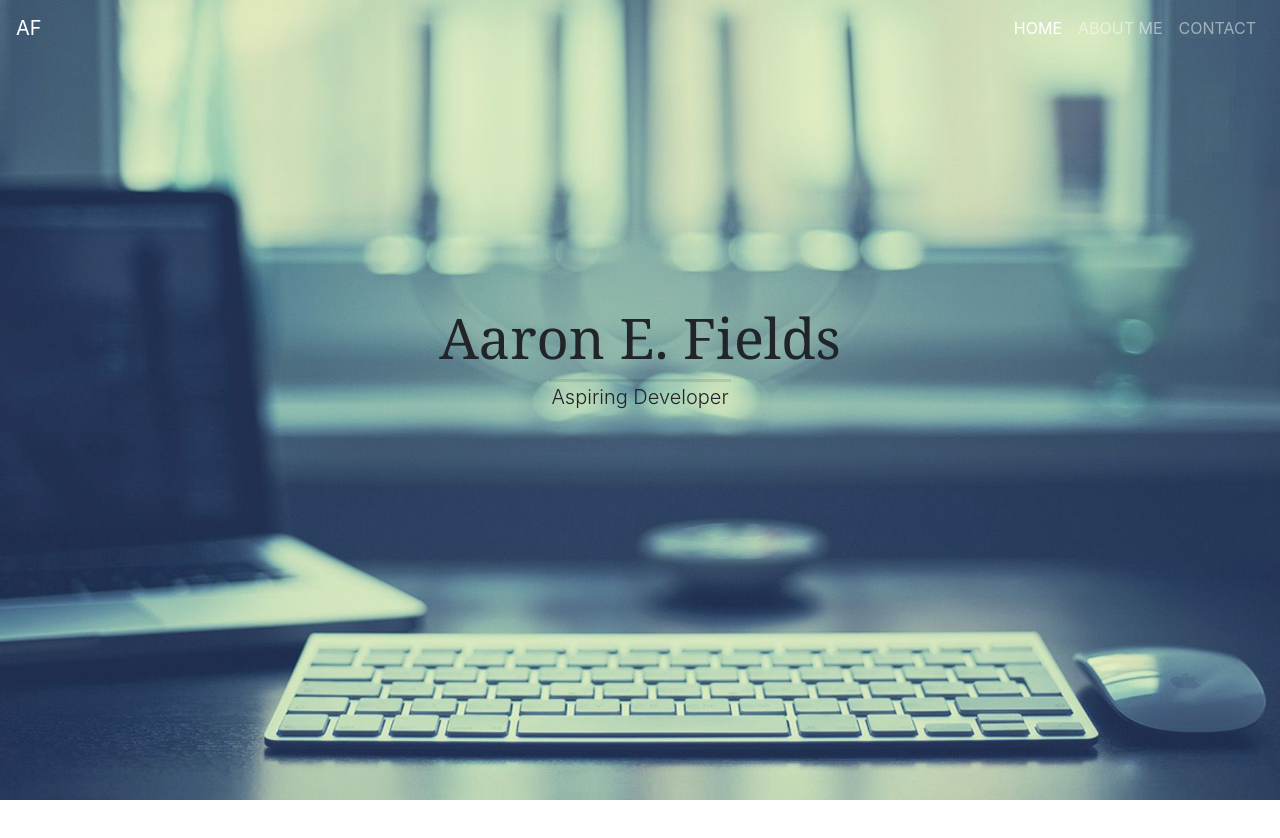
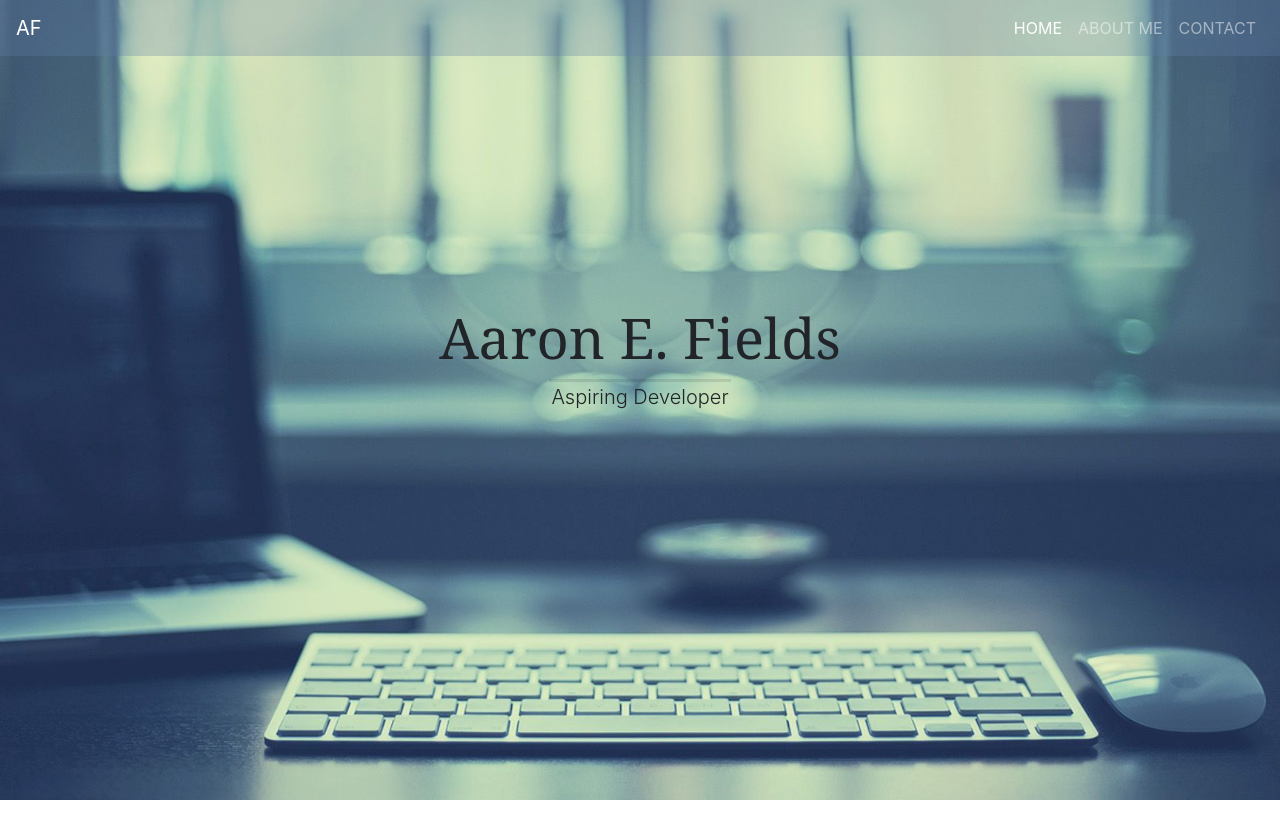
Before and after one commit to aaronfields484/mfw-finalproject, a plain HTML site: page index.html in a window 1280 px wide. Shown: the top 838 px of the page. Drawn offline with nearby package versions, Linux system fonts and the light colour scheme.

Commit message:
feat(style.css): change color of navbar

```diff
--- a/styles/style.css
+++ b/styles/style.css
@@ -10,6 +10,7 @@ body {
 .navbar {
     position: fixed !important;
     width: 100%;
+    background-color: rgb(96, 127, 170, 0.3);
 
 }
 
```
